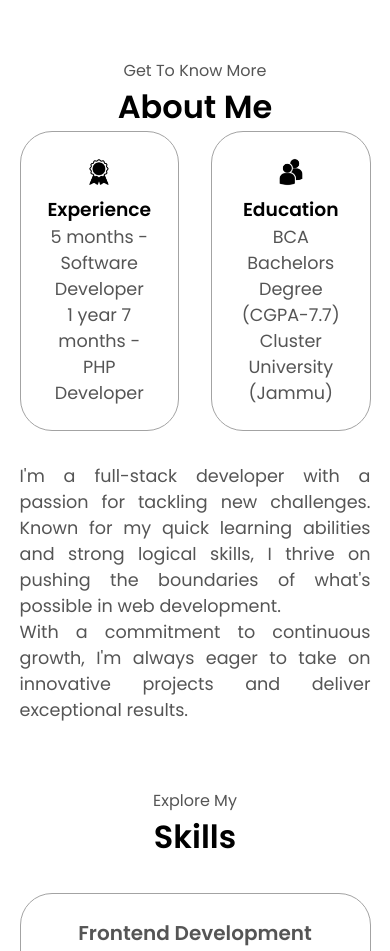
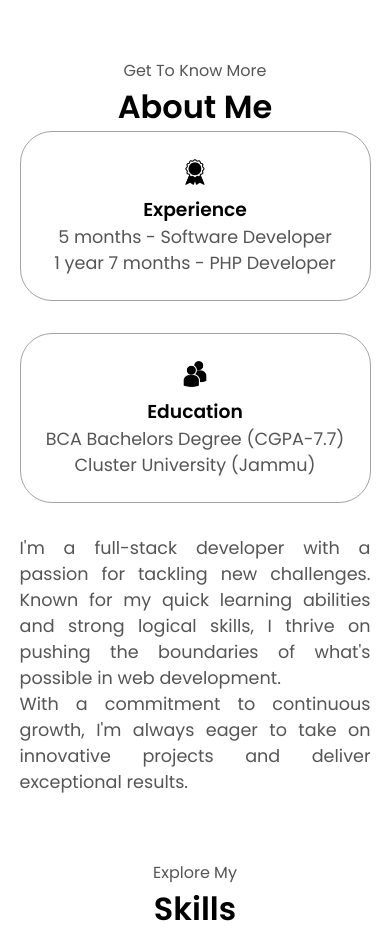
Before and after one commit to avi-bharti/avi-bharti.github.io, a plain HTML site: page index.html in a window 390 px wide. Shown: the part 820-1771 px from the top of the page. Drawn offline with Linux system fonts and the light colour scheme.

Commit message:
changed media query

```diff
--- a/css/mediaqueries.css
+++ b/css/mediaqueries.css
@@ -63,6 +63,9 @@
     height: fit-content;
     margin-bottom: 2rem;
   }
+  .about-containers{
+    flex-direction: column;
+  }
   .about-containers,
   .contact-info-upper-container,
   .btn-container {
```
